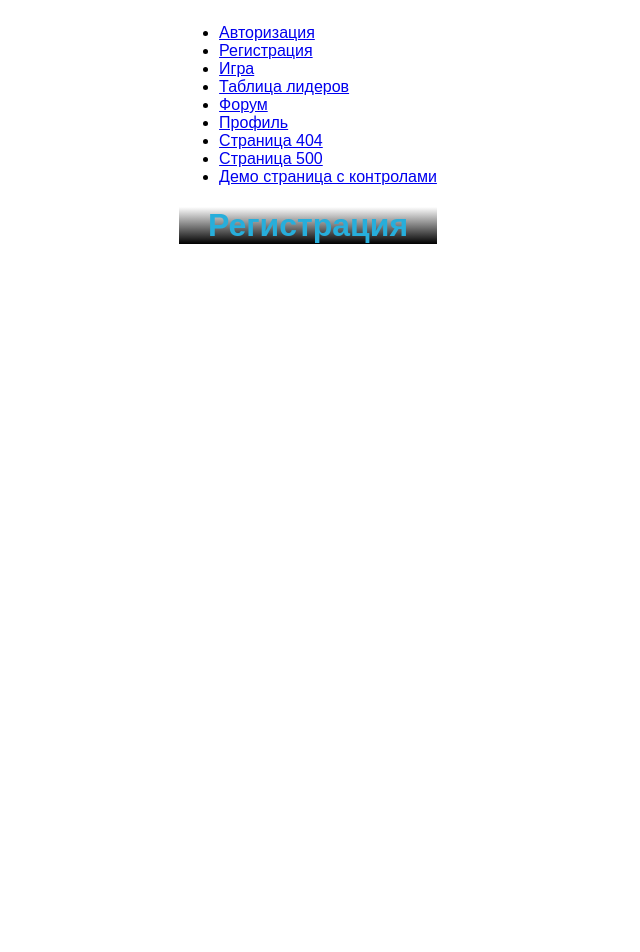
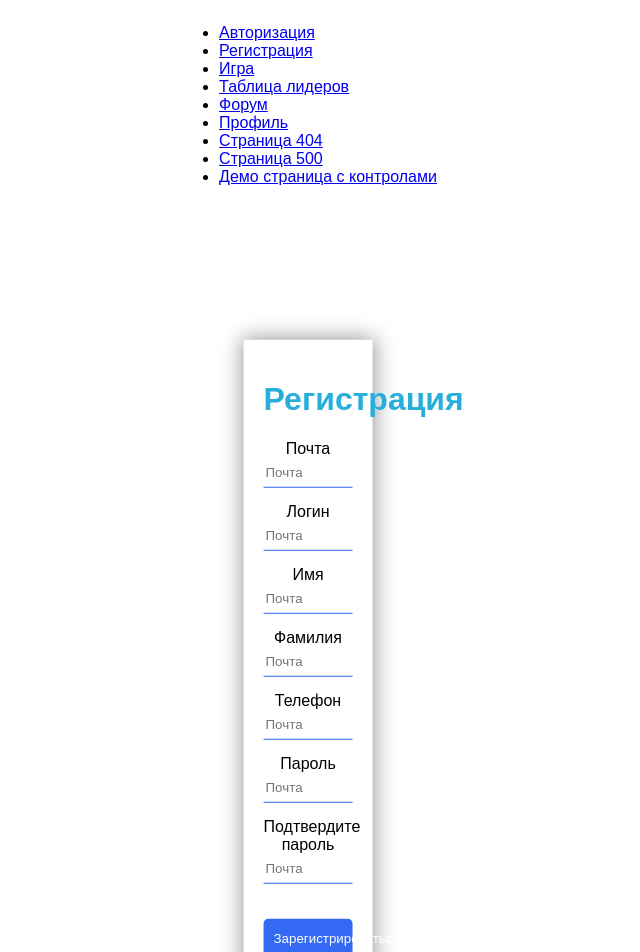
Before and after one commit to Budapest-game/GAME, a React app: page /registration in a window 1280 px wide. Before the commit this address had no page. Shown: the top 952 px of the page, without its empty margins (332-972 px from the left). Before the commit the page ends 800 px from the top, so only its background shows below. Built offline with nearby package versions, Linux system fonts and the light colour scheme; the HTML template or start-up script is replaced by a standard one.

Commit message:
Форма регистрации начало

```diff
--- a/src/components/app/app.css
+++ b/src/components/app/app.css
@@ -28,9 +28,4 @@ body {
 h1 {
   color: #27aedb;
   text-align: center;
-  /* Эти стили для проверки автопрефиксера postCSS */
-  display: grid;
-  transition: all .5s;
-  user-select: none;
-  background: linear-gradient(to bottom, white, black);
 }
--- /dev/null
+++ b/src/pages/registration/form.css
@@ -0,0 +1,10 @@
+form{
+  width: 50%;
+  text-align: center;
+  position: relative;
+  left: 50%;
+  transform: translate(-50%, 20%);
+  padding: 20px;
+  background-color: white;
+  box-shadow: 0 0 20px 2px rgb(0 0 0 / 40%);
+}
--- a/src/pages/registration/registration.tsx
+++ b/src/pages/registration/registration.tsx
@@ -1,11 +1,49 @@
 import React, { PureComponent } from 'react';
+import './form.css';
+export class Registration extends PureComponent {
+  signup(event) {
+    event.preventDefault();
+  }
 
-export class Registration extends PureComponent {
   render() {
     return (
-            <div>
-                <h1>Регистрация</h1>
-            </div>
+      <form onSubmit={this.signup}>
+        <h1>Регистрация</h1>
+        <label>
+          <span>Почта</span>
+          <input type="text" placeholder="Почта"/>
+        </label>
+        <label>
+          <span>Логин</span>
+          <input type="text" placeholder="Почта"/>
+        </label>
+        <label>
+          <span>Имя</span>
+          <input type="text" placeholder="Почта"/>
+        </label>
+        <label>
+          <span>Фамилия</span>
+          <input type="text" placeholder="Почта"/>
+        </label>
+        <label>
+          <span>Телефон</span>
+          <input type="text" placeholder="Почта"/>
+        </label>
+        <label>
+          <span>Пароль</span>
+          <input type="text" placeholder="Почта"/>
+        </label>
+        <label>
+          <span>Подтвердите пароль</span>
+          <input type="text" placeholder="Почта"/>
+        </label>
+        <div>
+          <button type="submit">Зарегистрироваться</button>
+        </div>
+        <p>
+          <a href="/login">Войти</a>
+       </p>
+      </form>
     );
   }
 }
```
